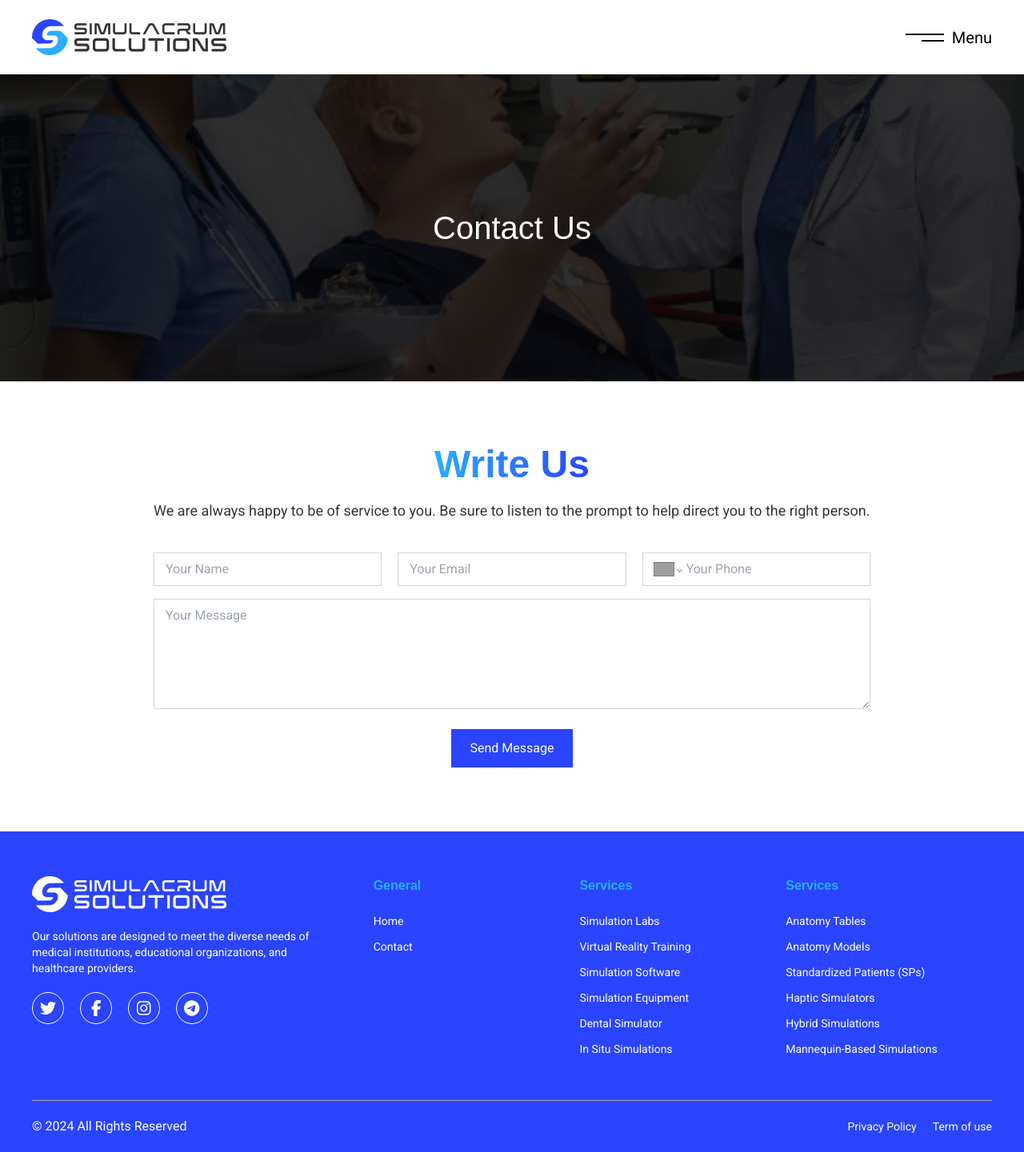
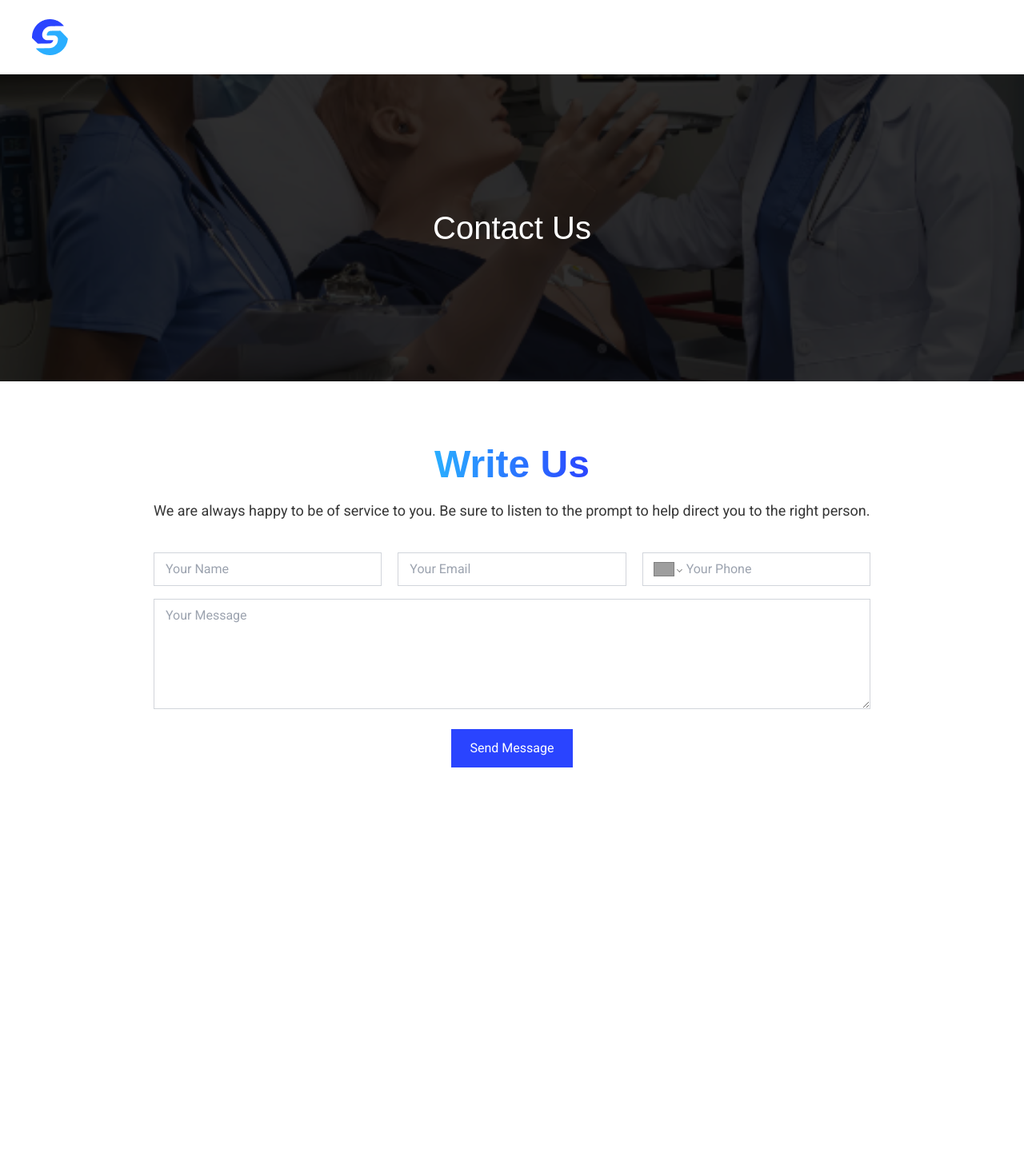
Before and after one commit to soniiosandweb/simlacrum-solutions, a React (Create React App) app: page /contact-us in a window 1280 px wide. Shown: the whole page at 80% size. After the commit the page ends 1040 px from the top, so only its background shows below. Built offline with nearby package versions, Linux system fonts and the light colour scheme; grey boxes are pictures that could not be loaded.

Commit message:
coming soon
coming soon layout created

```diff
--- a/src/components/Home/Banner/Banner.jsx
+++ b/src/components/Home/Banner/Banner.jsx
@@ -1,19 +1,24 @@
-import { Link } from 'react-router-dom';
+// import { Link } from 'react-router-dom';
 import bannerImg from '../../../assests/images/home/banner.png';
+import rocket from '../../../assests/images/home/rocket.png'
+
 
 const Banner = () => {
     return(
-        <section className="home-banner relative overflow-hidden h-800">
+        <section className="home-banner relative overflow-hidden h-screen">
             <div className='w-full lg:w-1/2 mx-auto py-20 px-3 relative z-10 flex flex-col h-full items-center gap-6 text-white justify-center text-center'>
                 <div className='flex flex-col h-full items-center gap-6 justify-center text-center'>
-                    <h1 className='text-3xl md:text-4xl text-center font-medium'>
+                    {/* <h1 className='text-3xl md:text-4xl text-center font-medium'>
                         Revolutionizing Medical Training with
                         <span className='bg-gradient-to-r from-primary-blue to-primary-darkBlue font-semibold text-gradient'> State-of-the-Art Simulation</span>
-                    </h1>
-                    <p className='text-lg md: text-xl'>Empowering Healthcare Professionals to Excel</p>
-                    <Link to="/contact-us" reloadDocument={true} className='bg-primary-darkBlue text-white py-3 px-6 text-md hover:bg-primary-blue'>Request For Free Demo</Link>
+                    </h1> */}
+                    <img src={rocket} alt=""  />
+                    <h1 className='text-3xl md:text-7xl text-center font-medium'>Coming soon</h1>
+                    <p className="text-lg md: text-xl">We're working hard to bring you something amazing. <span className='text-primary-darkBlue'>Stay tuned!</span></p>
+                    {/* <p className='text-lg md: text-xl'>Empowering Healthcare Professionals to Excel</p> */}
+                    {/* <Link to="/contact-us" reloadDocument={true} className='bg-primary-darkBlue text-white py-3 px-6 text-md hover:bg-primary-blue'>Request For Free Demo</Link> */}
                 </div>
-                <p className='w-full lg:w-4/5'>Enhance your medical team's skills with our cutting-edge simulation technology. From realistic patient scenarios to advanced training modules, we offer the tools you need to deliver exceptional care.</p>
+                {/* <p className='w-full lg:w-4/5'>Enhance your medical team's skills with our cutting-edge simulation technology. From realistic patient scenarios to advanced training modules, we offer the tools you need to deliver exceptional care.</p> */}
             </div>
             <img
                 src={bannerImg}
--- a/src/components/Home/Home.jsx
+++ b/src/components/Home/Home.jsx
@@ -1,19 +1,19 @@
 import MetaData from "../Layouts/MetaData"
-import AboutSection from "./AboutSection/AboutSection"
+// import AboutSection from "./AboutSection/AboutSection"
 import Banner from "./Banner/Banner"
-import GetInTouch from "./GetInTouch/GetInTouch"
-import AnatomyModels from "./Services/AnatomyModels"
-import AnatomyTables from "./Services/AnatomyTables"
-import DentalSimulator from "./Services/DentalSimulator"
-import HapticSimulators from "./Services/HapticSimulators"
-import HybridSimulations from "./Services/HybridSimulations"
-import InSituSimulations from "./Services/InSituSimulations"
-import MannequinBased from "./Services/MannequinBased"
-import SimulationEquipment from "./Services/SimulationEquipment"
-import SimulationLabs from "./Services/SimulationLabs"
-import SimulationSoftware from "./Services/SimulationSoftware"
-import StandardizedPatients from "./Services/StandardizedPatients"
-import VirtualTraining from "./Services/VirtualTraining"
+// import GetInTouch from "./GetInTouch/GetInTouch"
+// import AnatomyModels from "./Services/AnatomyModels"
+// import AnatomyTables from "./Services/AnatomyTables"
+// import DentalSimulator from "./Services/DentalSimulator"
+// import HapticSimulators from "./Services/HapticSimulators"
+// import HybridSimulations from "./Services/HybridSimulations"
+// import InSituSimulations from "./Services/InSituSimulations"
+// import MannequinBased from "./Services/MannequinBased"
+// import SimulationEquipment from "./Services/SimulationEquipment"
+// import SimulationLabs from "./Services/SimulationLabs"
+// import SimulationSoftware from "./Services/SimulationSoftware"
+// import StandardizedPatients from "./Services/StandardizedPatients"
+// import VirtualTraining from "./Services/VirtualTraining"
 // import WalkBotSection from "./WalkBotSection/WalkBotSection"
 
 const Home = () => {
@@ -25,7 +25,7 @@ const Home = () => {
             />
 
             <Banner />
-            <AboutSection />
+            {/* <AboutSection />
             <SimulationLabs />
             <VirtualTraining />
             <SimulationSoftware />
@@ -38,8 +38,8 @@ const Home = () => {
             <HybridSimulations />
             <InSituSimulations />
             <MannequinBased />
-            {/* <WalkBotSection /> */}
-            <GetInTouch />
+            <WalkBotSection />
+            <GetInTouch /> */}
         </>
     )
 }
--- a/src/components/Layouts/Header/Header.jsx
+++ b/src/components/Layouts/Header/Header.jsx
@@ -1,10 +1,10 @@
 import { NavLink, useLocation } from "react-router-dom";
 import logo from "../../../assests/images/logo.png";
-import logoBlack from '../../../assests/images/logo-black.png';
-import { useState } from "react";
-import { Box, Drawer } from "@mui/material";
-import { FontAwesomeIcon } from "@fortawesome/react-fontawesome";
-import { faClose } from "@fortawesome/free-solid-svg-icons";
+// import logoBlack from '../../../assests/images/logo-black.png';
+// import { useState } from "react";
+// import { Box, Drawer } from "@mui/material";
+// import { FontAwesomeIcon } from "@fortawesome/react-fontawesome";
+// import { faClose } from "@fortawesome/free-solid-svg-icons";
 import './Header.css';
 
 const Header = () => {
@@ -13,57 +13,58 @@ const Header = () => {
   const pathname = location.pathname;
   const locationValue = pathname.split("/");
 
-  const [open, setOpen] = useState(false);
+  // const [open, setOpen] = useState(false);
 
-  const toggleDrawer = (newOpen) => () => {
-    setOpen(newOpen);
-  };
+  // const toggleDrawer = (newOpen) => () => {
+  //   setOpen(newOpen);
+  // };
 
-  const menuLinks = [
-    {
-      name: "Home",
-      redirect: "/",
-    },
-    {
-      name: "Contact",
-      redirect: "/contact-us",
-    },
-  ];
+  // const menuLinks = [
+  //   {
+  //     name: "Home",
+  //     redirect: "/",
+  //   },
+  //   {
+  //     name: "Contact",
+  //     redirect: "/contact-us",
+  //   },
+  // ];
 
-  const DrawerList = (
-    <Box role="presentation" onClick={toggleDrawer(false)} className="w-64 md:w-96 py-5 md:py-10 px-3 md:px-5">
-        <div className="flex justify-end mb-5">
-            <FontAwesomeIcon icon={faClose} className="text-2xl cursor-pointer" onClick={toggleDrawer(false)} />
-        </div>
-        <nav className="flex gap-5 flex-col">
-            {menuLinks.map((item,i) => (
-                <NavLink smooth="true" to={item.redirect} key={i} className="text-md font-medium hover:text-primary-darkBlue header-nav-link">{item.name}</NavLink>
-            ))}
-        </nav>
-    </Box>
-  );
+  // const DrawerList = (
+  //   <Box role="presentation" onClick={toggleDrawer(false)} className="w-64 md:w-96 py-5 md:py-10 px-3 md:px-5">
+  //       <div className="flex justify-end mb-5">
+  //           <FontAwesomeIcon icon={faClose} className="text-2xl cursor-pointer" onClick={toggleDrawer(false)} />
+  //       </div>
+  //       <nav className="flex gap-5 flex-col">
+  //           {menuLinks.map((item,i) => (
+  //               <NavLink smooth="true" to={item.redirect} key={i} className="text-md font-medium hover:text-primary-darkBlue header-nav-link">{item.name}</NavLink>
+  //           ))}
+  //       </nav>
+  //   </Box>
+  // );
 
   return (
     <header className={`px-3 lg:px-10 py-4 lg:py-6 w-full top-0 z-50 ${locationValue[1] === "" ? 'bg-transparent text-white absolute' : 'bg-white text-black static' }`}>
       <div className="flex items-center">
         <div className="w-1/2">
           <NavLink to="/" reloadDocument={true} className="w-fit block">
-            <img src={locationValue[1] === "" ? logo : logoBlack} alt="Simulacrum Solutions" />
+            {/* <img src={locationValue[1] === "" ? logo : logoBlack} alt="Simulacrum Solutions" /> */}
+            <img src={logo} alt="Simulacrum Solutions" />
           </NavLink>
         </div>
-        <div className="w-1/2">
-          <div className="w-fit ml-auto flex items-center gap-2.5 justify-end cursor-pointer" onClick={toggleDrawer(true)}>
-            <div className="flex flex-col gap-1.5">
-              <span className={`w-12 h-0.5 ${locationValue[1] === "" ? 'bg-primary-bg' : 'bg-black' }`}></span>
-              <span className={`w-7 h-0.5 ml-auto ${locationValue[1] === "" ? 'bg-primary-bg' : 'bg-black' }`}></span>
-            </div>
-            <span className={`text-xl ${locationValue[1] === "" ? 'text-primary-bg' : 'text-black' }`}>Menu</span>
+        {/* <div className="w-1/2">
+          // <div className="w-fit ml-auto flex items-center gap-2.5 justify-end cursor-pointer" onClick={toggleDrawer(true)}>
+          //   <div className="flex flex-col gap-1.5">
+          //     <span className={`w-12 h-0.5 ${locationValue[1] === "" ? 'bg-primary-bg' : 'bg-black' }`}></span>
+          //     <span className={`w-7 h-0.5 ml-auto ${locationValue[1] === "" ? 'bg-primary-bg' : 'bg-black' }`}></span>
+          //   </div>
+          //   <span className={`text-xl ${locationValue[1] === "" ? 'text-primary-bg' : 'text-black' }`}>Menu</span>
           </div>
-        </div>
+        </div> */}
       </div>
-      <Drawer open={open} onClose={toggleDrawer(false)} anchor="right">
+      {/* <Drawer open={open} onClose={toggleDrawer(false)} anchor="right">
         {DrawerList}
-      </Drawer>
+      </Drawer> */}
     </header>
   );
 };
--- a/src/components/Layouts/Layout.jsx
+++ b/src/components/Layouts/Layout.jsx
@@ -1,13 +1,13 @@
 import { Outlet } from "react-router-dom"
 import Header from "./Header/Header"
-import Footer from "./Footer/Footer"
+// import Footer from "./Footer/Footer"
 
 const Layout = () => {
     return(
         <>
             <Header />
             <Outlet />
-            <Footer />
+            {/* <Footer /> */}
         </>
     )
 }
```
Also changed, not shown: src/assests/images/home/rocket.png (added).
